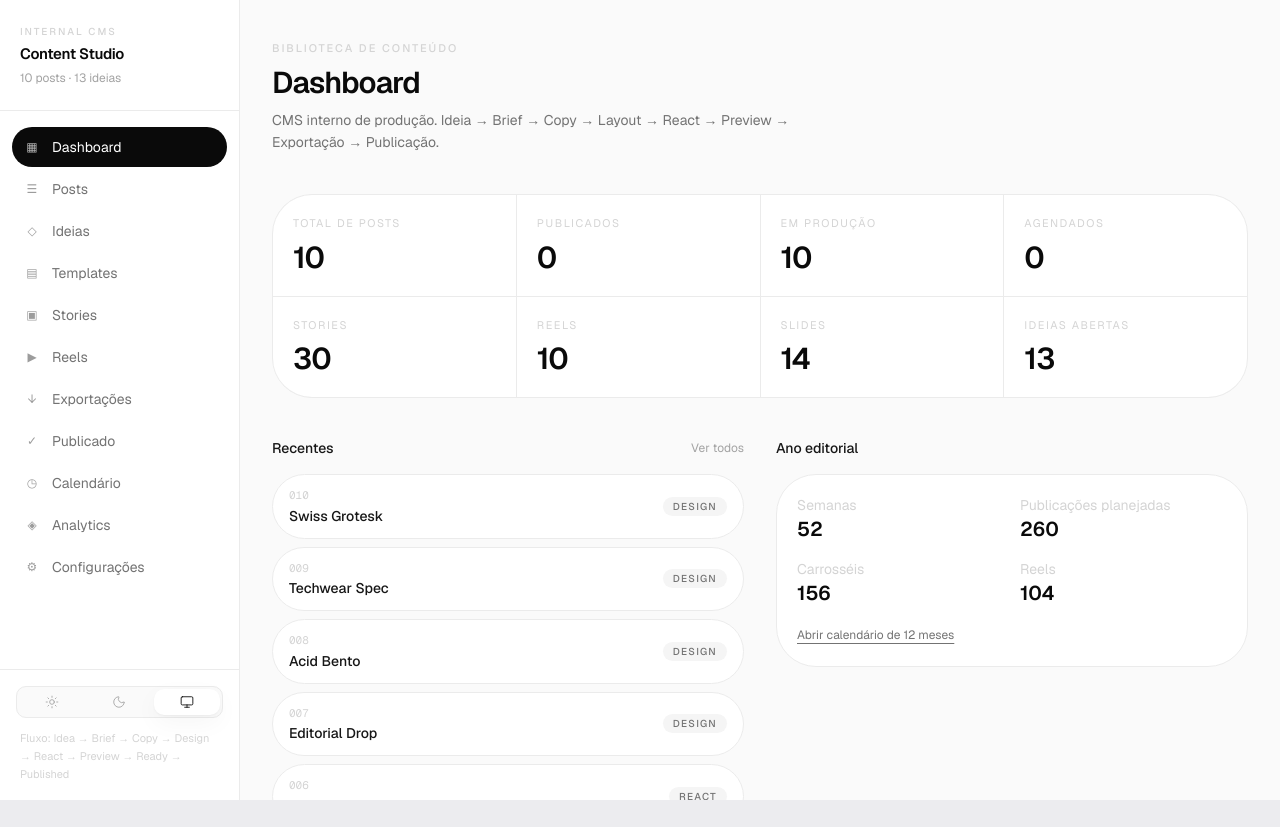
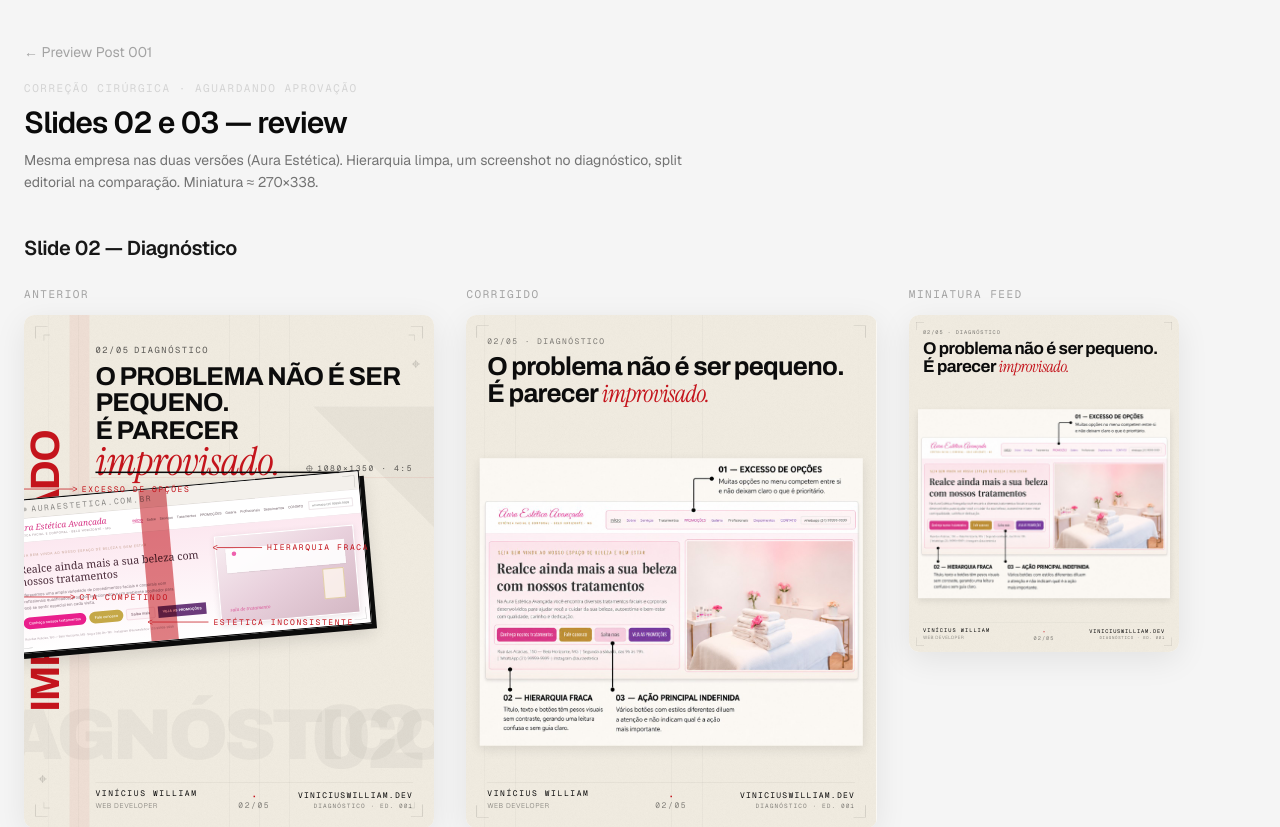
Before and after one commit to chicowilliam/instagram-content, a React (Vite) app: page /post/001/review in a window 1280 px wide. Before the commit this address led to /. Shown: the top 827 px of the page. Before the commit the page ends 800 px from the top, so only its background shows below. Built offline with nearby package versions, Linux system fonts and the light colour scheme.

Commit message:
Add Post 001 review route for before after and feed miniature

```diff
--- a/src/App.tsx
+++ b/src/App.tsx
@@ -8,6 +8,7 @@ import {
   PostsPage,
   PostDetailPage,
   PostVariantsPage,
+  Post001ReviewPage,
   IdeasPage,
   TemplatesPage,
   StoriesPage,
@@ -120,6 +121,7 @@ export default function App() {
 
         <Route path="/post/:id" element={<PreviewPage />} />
         <Route path="/post/:id/variants" element={<PostVariantsPage />} />
+        <Route path="/post/001/review" element={<Post001ReviewPage />} />
         <Route path="/export/:id" element={<ExportPage />} />
         <Route path="*" element={<Navigate to="/" replace />} />
       </Routes>
--- /dev/null
+++ b/src/dashboard/Post001ReviewPage.tsx
@@ -0,0 +1,118 @@
+import type { ReactNode } from 'react'
+import { Link } from 'react-router-dom'
+import {
+  Slide02Problem,
+  Slide03Comparison,
+} from '@/posts/2026/07-julho/001-sua-empresa-precisa-de-site/slides'
+import { Slide02ProblemV1 } from '@/posts/2026/07-julho/001-sua-empresa-precisa-de-site/slides/Slide02Problem.v1'
+import { Slide03ComparisonV1 } from '@/posts/2026/07-julho/001-sua-empresa-precisa-de-site/slides/Slide03Comparison.v1'
+
+const FULL_W = 1080
+const FULL_H = 1350
+const FEED_SCALE = 270 / FULL_W
+const PREVIEW_SCALE = 0.38
+
+/**
+ * Review cirúrgica — Slides 02 e 03 do Post 001.
+ * Antes × depois × miniatura de feed.
+ */
+export function Post001ReviewPage() {
+  return (
+    <div className="min-h-screen bg-surface-100 px-6 py-10">
+      <header className="mx-auto mb-10 max-w-[1600px]">
+        <Link to="/post/001" className="text-sm text-ink-400 transition hover:text-ink-700">
+          ← Preview Post 001
+        </Link>
+        <p className="mt-4 font-mono text-[11px] tracking-[0.14em] text-ink-300 uppercase">
+          Correção cirúrgica · Aguardando aprovação
+        </p>
+        <h1 className="mt-2 text-3xl font-semibold tracking-[-0.03em] text-ink-950">
+          Slides 02 e 03 — review
+        </h1>
+        <p className="mt-2 max-w-2xl text-sm leading-relaxed text-ink-500">
+          Mesma empresa nas duas versões (Aura Estética). Hierarquia limpa, um
+          screenshot no diagnóstico, split editorial na comparação. Miniatura ≈
+          270×338.
+        </p>
+      </header>
+
+      <div className="mx-auto flex max-w-[1600px] flex-col gap-16">
+        <ReviewBlock
+          title="Slide 02 — Diagnóstico"
+          before={<Slide02ProblemV1 />}
+          after={<Slide02Problem />}
+        />
+        <ReviewBlock
+          title="Slide 03 — Comparação"
+          before={<Slide03ComparisonV1 />}
+          after={<Slide03Comparison />}
+        />
+      </div>
+    </div>
+  )
+}
+
+function ReviewBlock({
+  title,
+  before,
+  after,
+}: {
+  title: string
+  before: ReactNode
+  after: ReactNode
+}) {
+  return (
+    <section>
+      <h2 className="mb-6 text-xl font-semibold tracking-[-0.02em] text-ink-900">
+        {title}
+      </h2>
+      <div className="flex flex-wrap items-start gap-8">
+        <Frame label="Anterior" scale={PREVIEW_SCALE}>
+          {before}
+        </Frame>
+        <Frame label="Corrigido" scale={PREVIEW_SCALE}>
+          {after}
+        </Frame>
+        <Frame label="Miniatura feed" scale={FEED_SCALE}>
+          {after}
+        </Frame>
+      </div>
+    </section>
+  )
+}
+
+function Frame({
+  children,
+  scale,
+  label,
+}: {
+  children: ReactNode
+  scale: number
+  label: string
+}) {
+  const frameW = FULL_W * scale
+  const frameH = FULL_H * scale
+
+  return (
+    <div className="flex flex-col gap-3">
+      <p className="font-mono text-[11px] tracking-[0.14em] text-ink-400 uppercase">
+        {label}
+      </p>
+      <div
+        className="relative overflow-hidden rounded-sm bg-white shadow-[0_8px_32px_rgb(0_0_0/0.08)]"
+        style={{ width: frameW, height: frameH }}
+      >
+        <div
+          className="origin-top-left"
+          style={{
+            width: FULL_W,
+            height: FULL_H,
+            transform: `scale(${scale})`,
+          }}
+        >
+          {children}
+        </div>
+      </div>
+    </div>
+  )
+}
--- a/src/dashboard/index.ts
+++ b/src/dashboard/index.ts
@@ -3,6 +3,7 @@ export { DashboardPage } from './DashboardPage'
 export { PostsPage } from './PostsPage'
 export { PostDetailPage } from './PostDetailPage'
 export { PostVariantsPage } from './PostVariantsPage'
+export { Post001ReviewPage } from './Post001ReviewPage'
 export { IdeasPage } from './IdeasPage'
 export { TemplatesPage } from './TemplatesPage'
 export { StoriesPage } from './StoriesPage'
```
